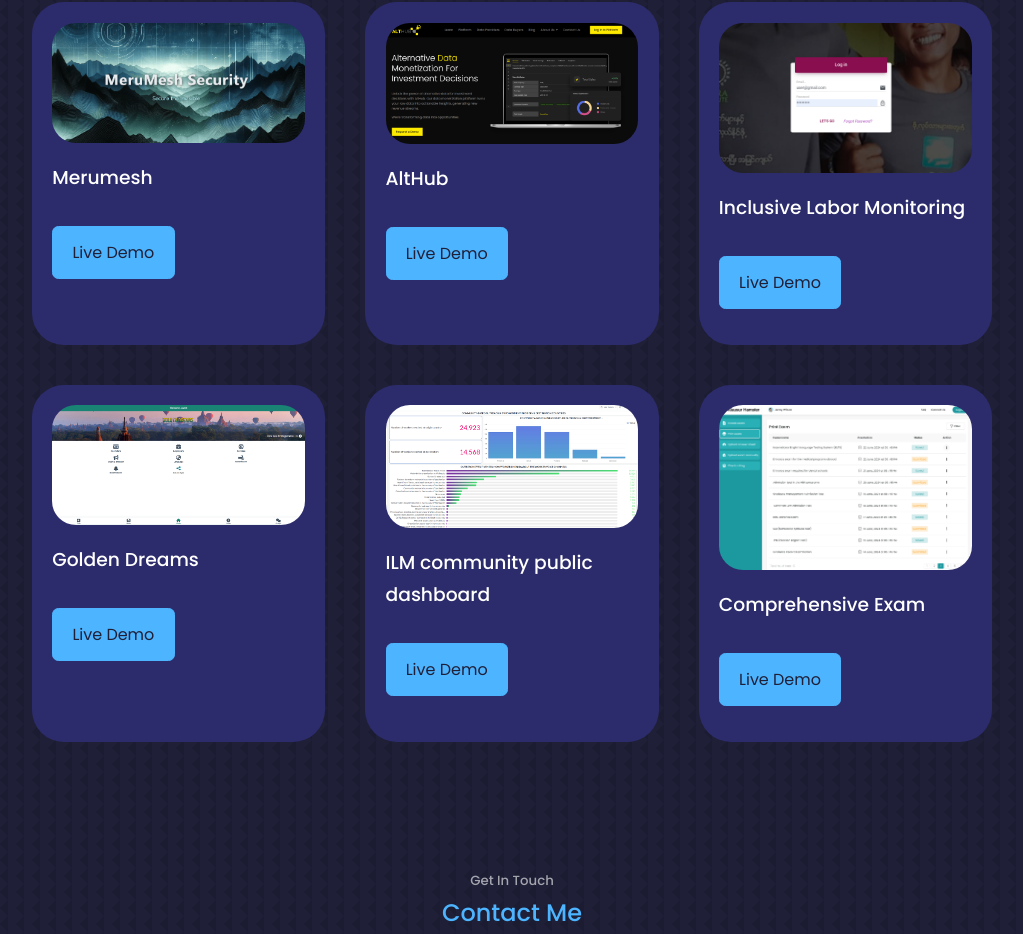
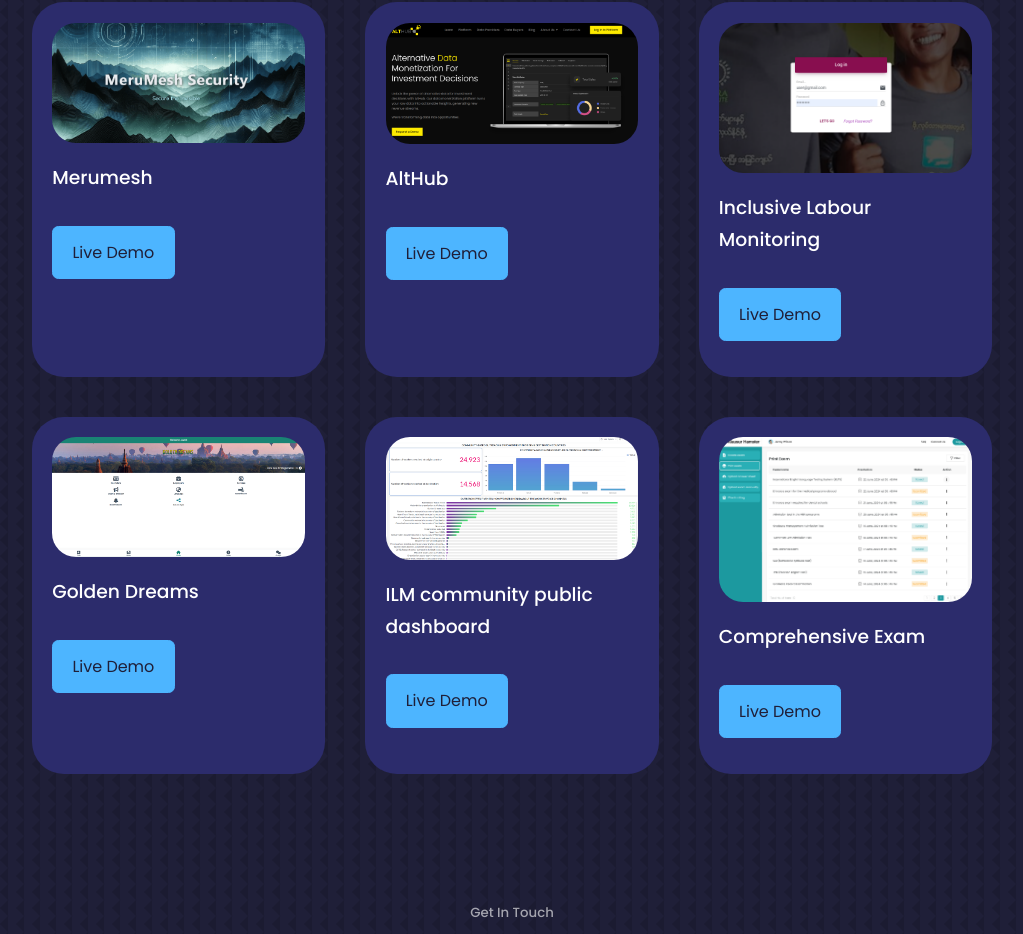
Before and after one commit to victaapp/portfolio1, a React (Create React App) app: page / in a window 1280 px wide. Shown: the part 3804-4738 px from the top of the page, without its empty margins (128-1151 px from the left). Built offline with nearby package versions, Linux system fonts and the light colour scheme.

Commit message:
fix typo

```diff
--- a/src/components/portfolio/Portfolio.jsx
+++ b/src/components/portfolio/Portfolio.jsx
@@ -30,7 +30,7 @@
   {
     id: 3,
     image: port2,
-    title: "Inclusive Labor Monitoring",
+    title: "Inclusive Labour Monitoring",
     demo: "https://ilm.issarainstitute.org/"
   },
   {
```
